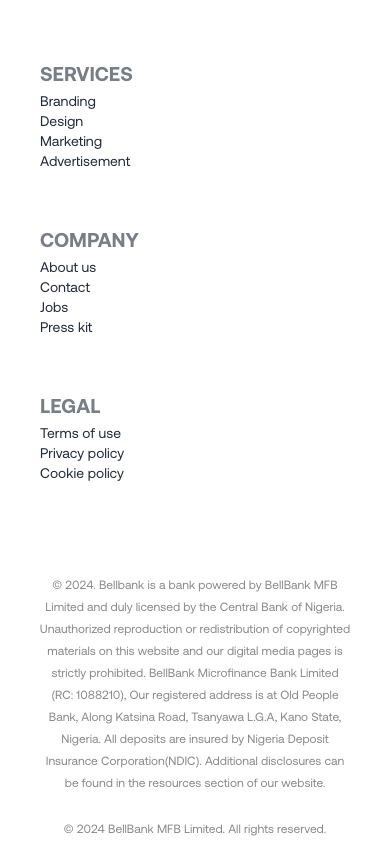
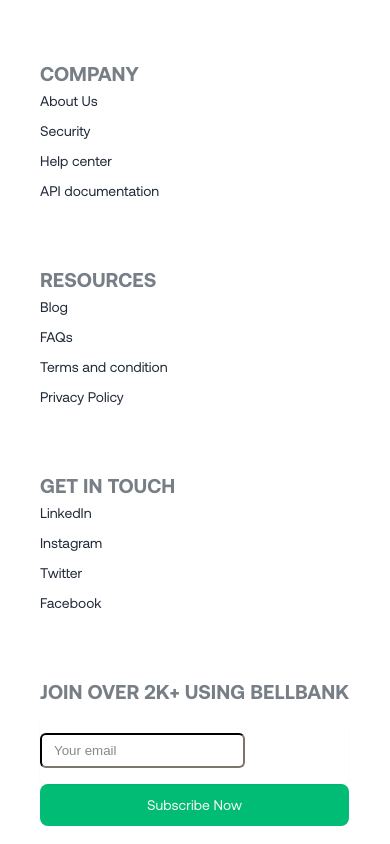
Before and after one commit to horlas08/BellBank, a React (Vite) app: page / in a window 390 px wide. Shown: the part 10920-11764 px from the top of the page. Built offline with nearby package versions, Linux system fonts and the light colour scheme.

Commit message:
responsive continue personal

```diff
--- a/src/components/Footer.tsx
+++ b/src/components/Footer.tsx
@@ -52,28 +52,46 @@
                 </aside>
                 <div className="flex flex-1 flex-col sm:flex-row  w-full md:auto justify-around items-start">
                     <nav className="flex flex-col my-[25px] sm:my-0">
-                        <h6 className="footer-title mt-0 text-xl sm:text-inherit">Services</h6>
-                        <a className="link link-hover">Branding</a>
-                        <a className="link link-hover">Design</a>
-                        <a className="link link-hover">Marketing</a>
-                        <a className="link link-hover">Advertisement</a>
+                        <h6 className="footer-title mt-0 text-xl sm:text-inherit">Company</h6>
+                        <a className="link link-hover">About Us</a>
+                        <a className="link link-hover">Security</a>
+                        <a className="link link-hover">Help center</a>
+                        <a className="link link-hover">API documentation</a>
                     </nav>
                     <nav className="flex flex-col my-[25px] sm:my-0">
-                        <h6 className="mt-0 footer-title text-xl sm:text-inherit">Company</h6>
-                        <a className="link link-hover">About us</a>
-                        <a className="link link-hover">Contact</a>
-                        <a className="link link-hover">Jobs</a>
-                        <a className="link link-hover">Press kit</a>
+                        <h6 className="mt-0 footer-title text-xl sm:text-inherit">Resources</h6>
+                        <a className="link link-hover">Blog</a>
+                        <a className="link link-hover">FAQs</a>
+                        <a className="link link-hover">Terms and condition</a>
+                        <a className="link link-hover">Privacy Policy</a>
                     </nav>
                     <nav className="flex flex-col my-[25px] sm:my-0">
-                        <h6 className="mt-0 footer-title text-xl sm:text-inherit">Legal</h6>
-                        <a className="link link-hover">Terms of use</a>
-                        <a className="link link-hover">Privacy policy</a>
-                        <a className="link link-hover">Cookie policy</a>
+                        <h6 className="mt-0 footer-title text-xl sm:text-inherit">Get in touch</h6>
+                        <a className="link link-hover">LinkedIn</a>
+                        <a className="link link-hover">Instagram</a>
+                        <a className="link link-hover">Twitter</a>
+                        <a className="link link-hover">Facebook</a>
+                    </nav>
+                    <nav className="flex flex-col my-[25px] sm:my-0">
+                        <h6 className="mt-0 footer-title text-xl sm:text-inherit">
+                            Join over 2k+ using BellBank
+                        </h6>
+
+                        <div className="relative mt-2 rounded-md shadow-sm">
+                            <input type="text" name="sub" id="sub"
+                                   className="block !border-gray-200 rounded-md !border-[2px] py-2 my-4 px-3
+                                   text-black
+                                    placeholder:text-gray-100
+                                     sm:text-sm sm:leading-6"
+                                   placeholder="Your email"/>
+                        </div>
+
+
+                        <AppBtn text={'Subscribe Now'}/>
                     </nav>
                 </div>
             </div>
-            <div className="w-[80%] mx-auto text-center leading-[22px] text-gray-100">
+            <div className="w-[80%] mx-auto text-left leading-[22px] text-gray-100">
                 <p className={'my-6'}>
                     © 2024. Bellbank is a bank powered by BellBank MFB Limited and duly licensed by the Central Bank of
                     Nigeria. Unauthorized reproduction or redistribution of copyrighted materials on this website and
--- a/src/global.css
+++ b/src/global.css
@@ -54,3 +54,7 @@
   border: none;
   outline: none;
 }
+
+nav a{
+  margin-bottom: 10px;
+}
```
